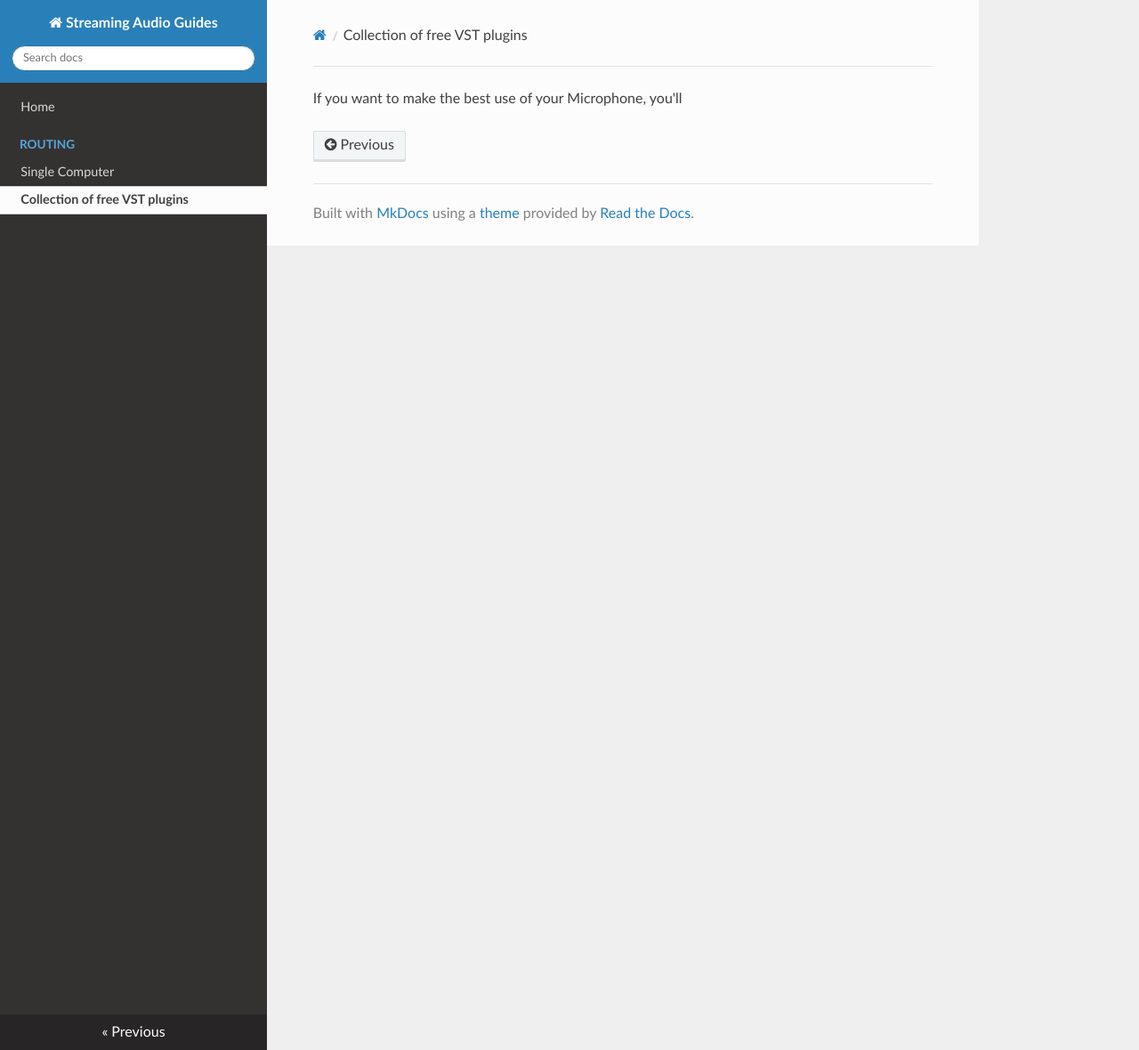
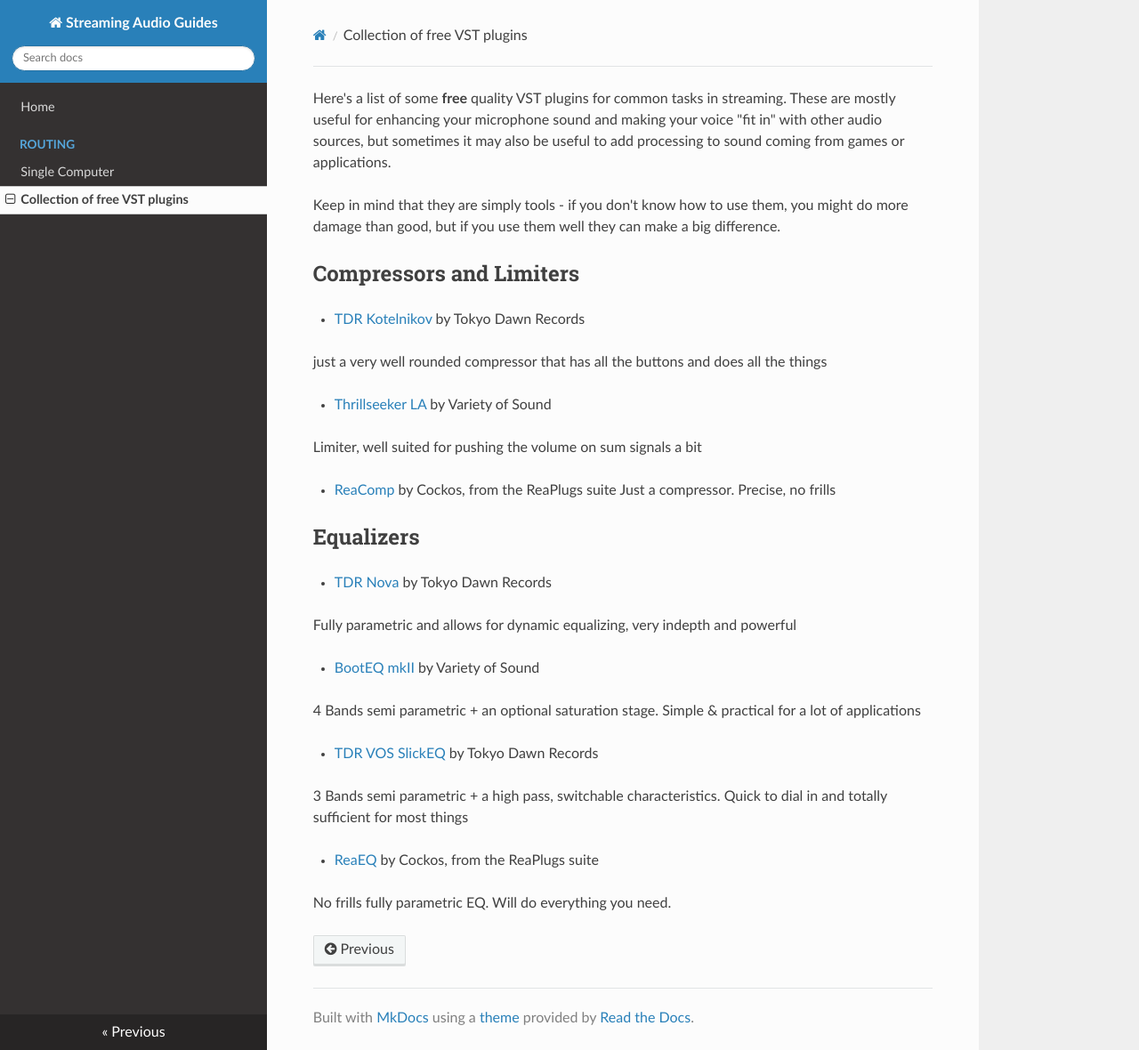
Before and after one commit to twitch-guides/audio, an MkDocs documentation site: the page built from docs/free-vsts.md, in a window 1280 px wide and 1180 px high. Shown: the whole window at 89% size. Built offline with MkDocs 1.6.1, drawn with Linux system fonts in a browser that asks for light colours; nearby versions of some CDN libraries; old or Windows-style settings are respelled for this version of MkDocs.

Commit message:
add some plugins

```diff
--- a/docs/free-vsts.md
+++ b/docs/free-vsts.md
@@ -1,2 +1,38 @@
 
-If you want to make the best use of your Microphone, you'll
+Here's a list of some **free** quality VST plugins for common tasks in streaming. These are mostly useful for enhancing your microphone
+sound and making your voice "fit in" with other audio sources, but sometimes it may also be useful to add processing to
+sound coming from games or applications.
+
+Keep in mind that they are simply tools - if you don't know how to use them, you might do more damage than good, but if you
+use them well they can make a big difference.
+
+## Compressors and Limiters
+
+* [TDR Kotelnikov](http://www.tokyodawn.net/tdr-kotelnikov/) by Tokyo Dawn Records
+
+  just a very well rounded compressor that has all the buttons and does all the things
+
+* [Thrillseeker LA](https://varietyofsound.wordpress.com/downloads/) by Variety of Sound
+
+  Limiter, well suited for pushing the volume on sum signals a bit
+
+* [ReaComp](http://www.reaper.fm/reaplugs/) by Cockos, from the ReaPlugs suite
+  Just a compressor. Precise, no frills
+
+## Equalizers
+
+* [TDR Nova](http://www.tokyodawn.net/tdr-nova/) by Tokyo Dawn Records
+
+   Fully parametric and allows for dynamic equalizing, very indepth and powerful
+
+* [BootEQ mkII](https://varietyofsound.wordpress.com/downloads/) by Variety of Sound
+
+   4 Bands semi parametric + an optional saturation stage. Simple & practical for a lot of applications
+
+* [TDR VOS SlickEQ](http://www.tokyodawn.net/tdr-vos-slickeq/) by Tokyo Dawn Records
+
+  3 Bands semi parametric + a high pass, switchable characteristics. Quick to dial in and totally sufficient for most things
+
+* [ReaEQ](http://www.reaper.fm/reaplugs/) by Cockos, from the ReaPlugs suite
+
+  No frills fully parametric EQ. Will do everything you need.
```
